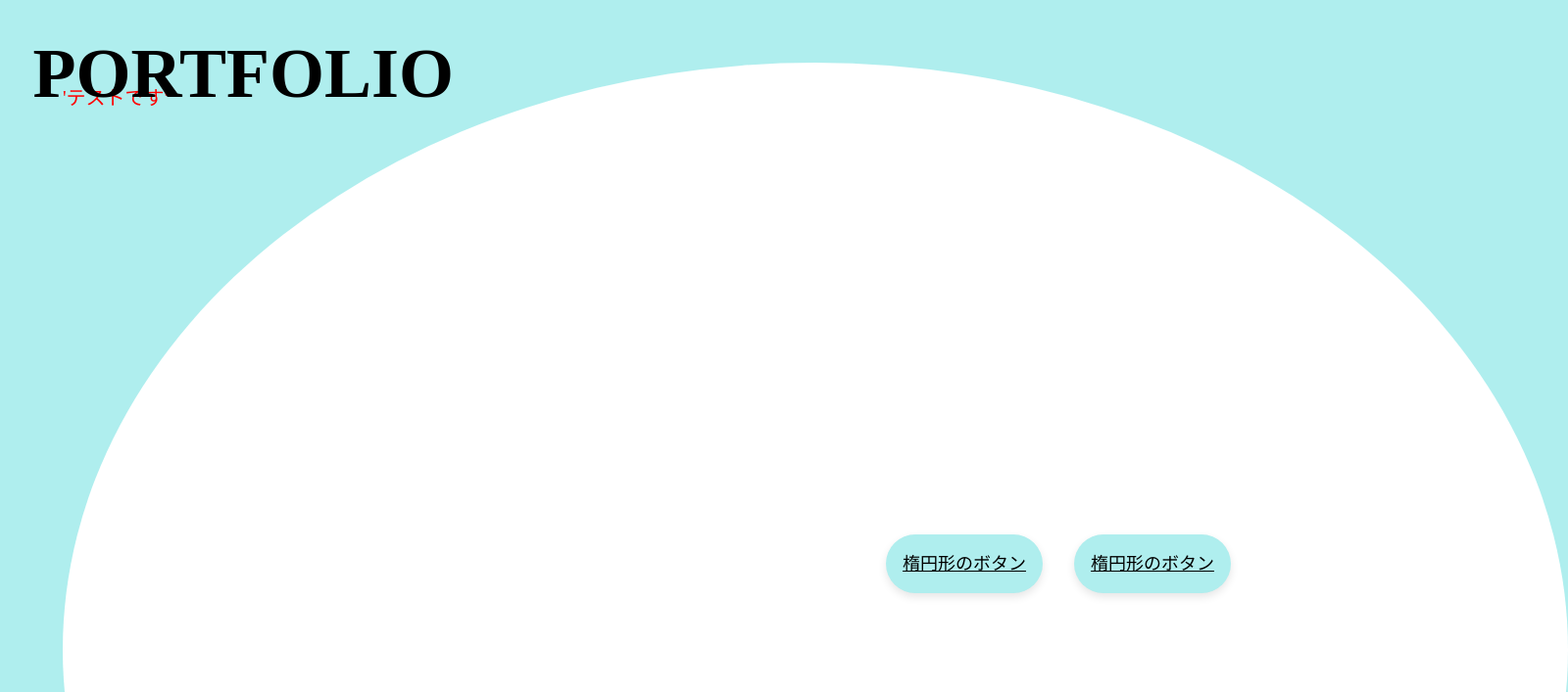
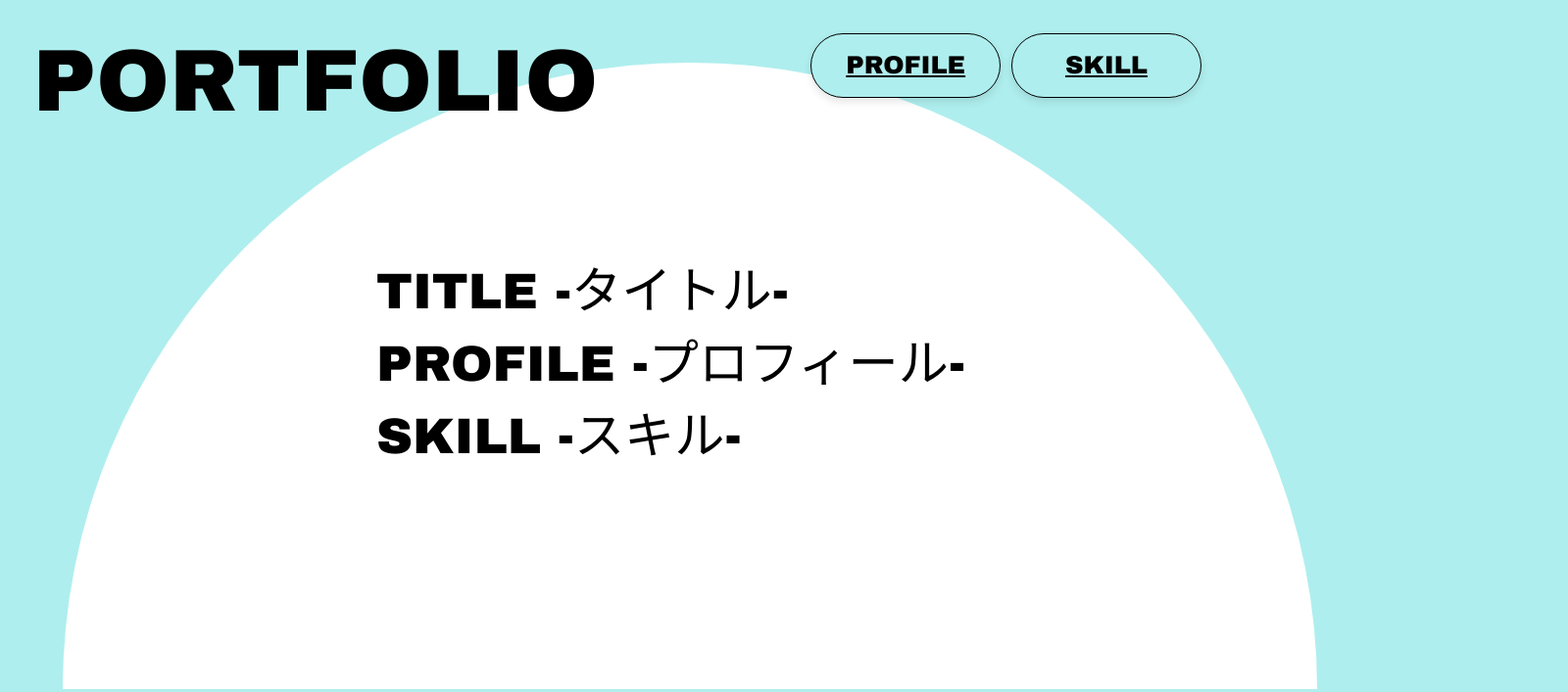
Before and after one commit to takaaki2255/new-index, a plain HTML site: page Desktop/portfolio/index.html in a window 1280 px wide. Shown: the top 707 px of the page at 98% size, 1600 px wide, since content can reach past the window. Drawn offline with Linux system fonts and the light colour scheme.

Commit message:
外枠が完成

```diff
--- a/Desktop/portfolio/index.html
+++ b/Desktop/portfolio/index.html
@@ -12,25 +12,30 @@
         z-index: 1;
       }
       p {
-        font-size: 20px;
-        color: red;
+        font-size: 4vw;
+        margin-left: 25vw;
+        margin-top: 15vw;
+        z-index: 7;
+        position: absolute;
+        font-family: "arial black", serif;
       }
 
       h1 {
-        font-size: 450%;
+        font-size: 7vw;
         margin-left: 2%;
         margin-top: 2%;
         z-index: 3;
         position: absolute;
+        font-family: "arial black", serif;
       }
       /* 丸の設定  */
       .circle {
         /* 横幅 */
-        width: 120%;
+        width: 100vw;
         /* 縦幅 */
-        height: 150%;
-        /* 角の丸み */
-        border-radius: 55%;
+        height: 50vw;
+        /* 角の丸み 半円設定 */
+        border-radius: 50%/100% 100% 0 0;
         /* 配色設定--ないと表示されない */
         background: white;
 
@@ -44,7 +49,7 @@
       footer {
         background-color: #afeeee;
         width: 100%;
-        height: 60px;
+        height: 2vw;
         text-align: center;
         color: white;
         position: fixed; /*←絶対位置 */
@@ -52,54 +57,81 @@
         z-index: 4;
       }
       .button1 {
-        margin-left: 70%;
-        margin-top: 42%;
+        margin-left: 64vw;
+        margin-top: 2vw;
         display: inline-block; /* aタグをインラインブロックにする */
-        width: 160px; /* ボタンの幅 */
-        height: 60px; /* ボタンの高さ */
-        line-height: 60px; /* テキストを中央揃え */
+        width: 15vw; /* ボタンの幅 */
+        height: 5vw; /* ボタンの高さ */
+        line-height: 5vw; /* テキストを中央揃え */
         background-color: #afeeee; /* ボタンの背景色 */
         color: black; /* テキスト色 */
         text-align: center; /* テキストを中央揃え */
         border-radius: 100vh; /* 楕円形の角丸 */
-        font-size: 18px; /* テキストサイズ */
+        border: 1px black solid;
+        font-size: 2vw; /* テキストサイズ */
+        font-family: "arial black", serif;
         box-shadow: 0px 4px 8px rgba(0, 0, 0, 0.1); /* 影を追加 */
         z-index: 9999;
         position: absolute;
       }
       .button2 {
-        margin-left: 85%;
-        margin-top: 42%;
+        margin-left: 80vw;
+        margin-top: 2vw;
         display: inline-block; /* aタグをインラインブロックにする */
-        width: 160px; /* ボタンの幅 */
-        height: 60px; /* ボタンの高さ */
-        line-height: 60px; /* テキストを中央揃え */
+        width: 15vw; /* ボタンの幅 */
+        height: 5vw; /* ボタンの高さ */
+        line-height: 5vw; /* テキストを中央揃え */
         background-color: #afeeee; /* ボタンの背景色 */
         color: black; /* テキスト色 */
         text-align: center; /* テキストを中央揃え */
         border-radius: 100vh; /* 楕円形の角丸 */
-        font-size: 18px; /* テキストサイズ */
+        border: 1px black solid;
+        font-size: 2vw; /* テキストサイズ */
+        font-family: "arial black", serif;
         box-shadow: 0px 4px 8px rgba(0, 0, 0, 0.1); /* 影を追加 */
-        z-index: 9998;
+        z-index: 9999;
         position: absolute;
       }
     </style>
+    <!--
     <script>
-      window.onload = function () {
-        document.getElementById("pro").onclick = function () {
-          // alert("Pyxofy へようこそ!");
-          document.getElementById("text").innerHTML = "クリックされた！";
-        };
-      };
-    </script>
+      document.getElementById("for").addEventListtener("click", () => {
+        // alert("Pyxofy へようこそ!");
+        document.getElementById("text").innerHTML = "クリックしてね";
+      });
+    </script> -->
   </head>
   <body>
-    <h1>PORTFOLIO</h1>
+    <h1 id="btn0">PORTFOLIO</h1>
     <div class="circle">
-      <p id="text">'テストです'</p>
+      <p id="text">
+        TITLE -タイトル-<br />
+        PROFILE -プロフィール-<br />
+        SKILL -スキル-<br />
+      </p>
     </div>
-    <a href="#" class="button1" id="pro">楕円形のボタン</a>
-    <a href="#" class="button2">楕円形のボタン</a>
+    <a href="#" class="button1" id="btn1">PROFILE</a>
+    <a href="#" class="button2" id="btn2">SKILL</a>
+    <script>
+      const btn0 = document.getElementById("btn0");
+      const btn1 = document.getElementById("btn1");
+      const btn2 = document.getElementById("btn2");
+      const text = document.getElementById("text");
+
+      btn0.addEventListener("click", () => {
+        text.innerHTML =
+          "TITLE -タイトル-<br /> PROFILE -プロフィール-<br /> SKILL -スキル-<br />";
+      });
+
+      btn1.addEventListener("click", () => {
+        text.innerHTML =
+          "TAKAAKI　MATSUDA<br /> 年齢：31<br /> 趣味：映画鑑賞 料理 フィギュア収集";
+      });
+      btn2.addEventListener("click", () => {
+        text.innerHTML =
+          "現職：システムエンジニア<br /> 使用言語：SQL C# HTML CSS JavaScript PHP<br /> 資格：ITパスポート 基本情報技術者";
+      });
+    </script>
   </body>
   <footer>
     <a> </a>
```
